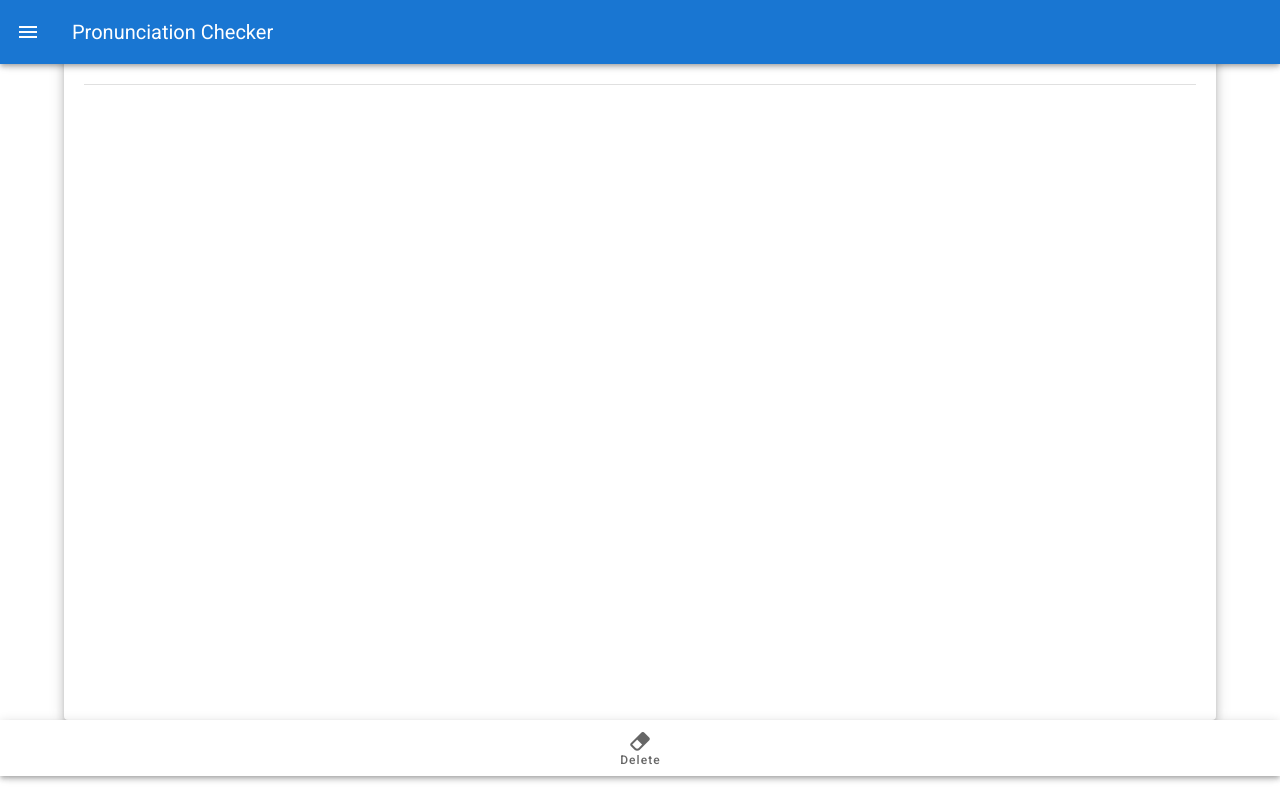
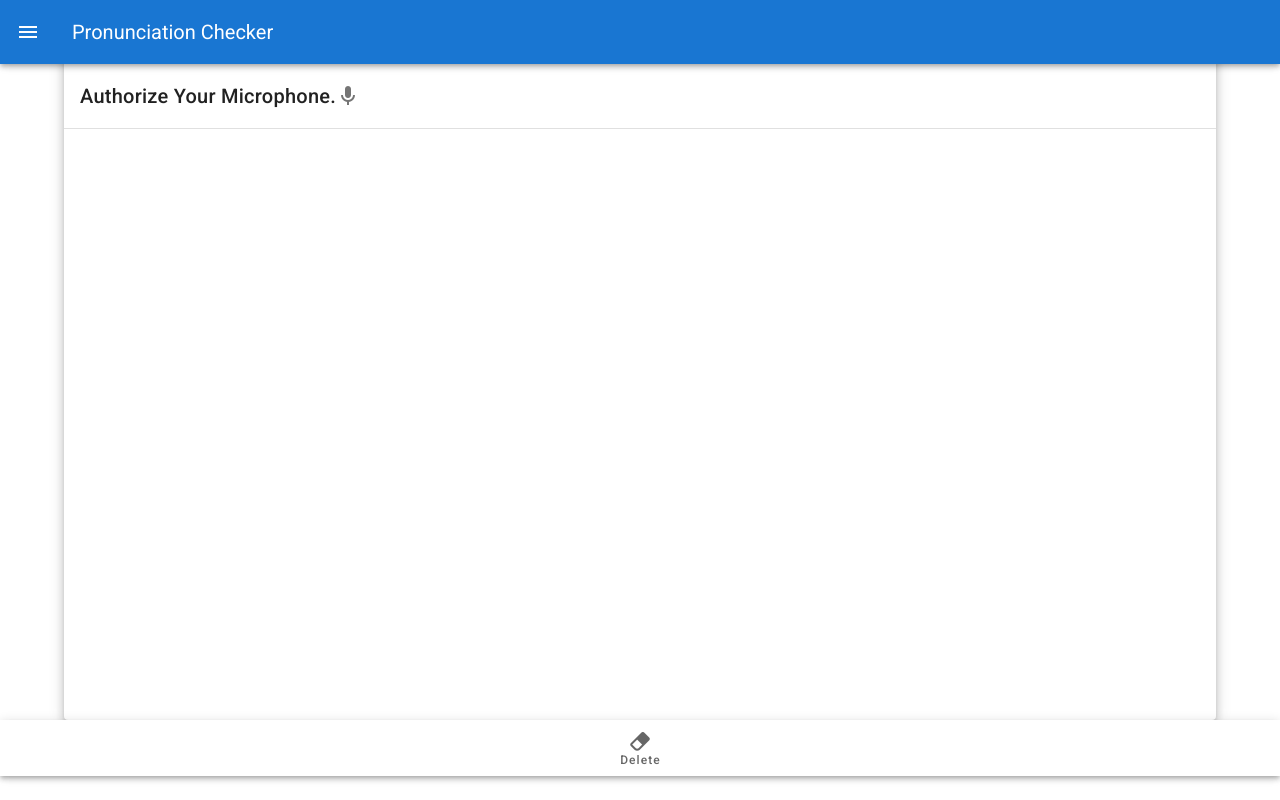
Before and after one commit to oh-yu/en-pronunciation-checker, a Vue app: page /#/ in a window 1280 px wide. Built offline with nearby package versions, Linux system fonts and the light colour scheme.

Commit message:
change padding

```diff
--- a/src/components/Home.vue
+++ b/src/components/Home.vue
@@ -1,7 +1,7 @@
 <template>
   <div>
     <v-card class="mx-auto" elevation="7" height="90vh" width="90%">
-      <v-content class="pa-5">
+      <v-content class="pb-7">
         <v-card-title>
           Authorize Your Microphone.
           <v-icon>mdi-microphone</v-icon>
```
